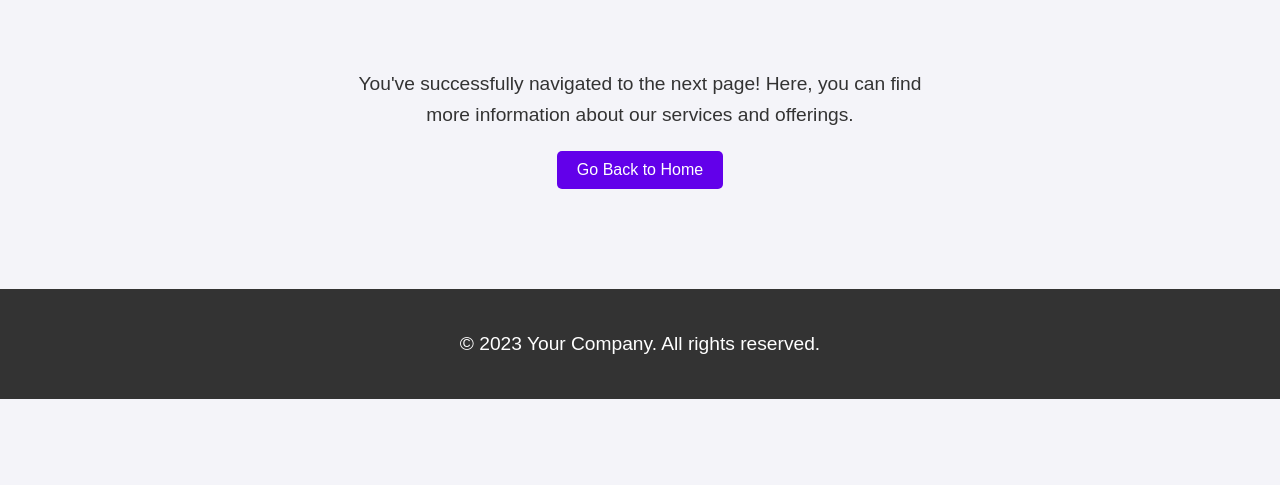
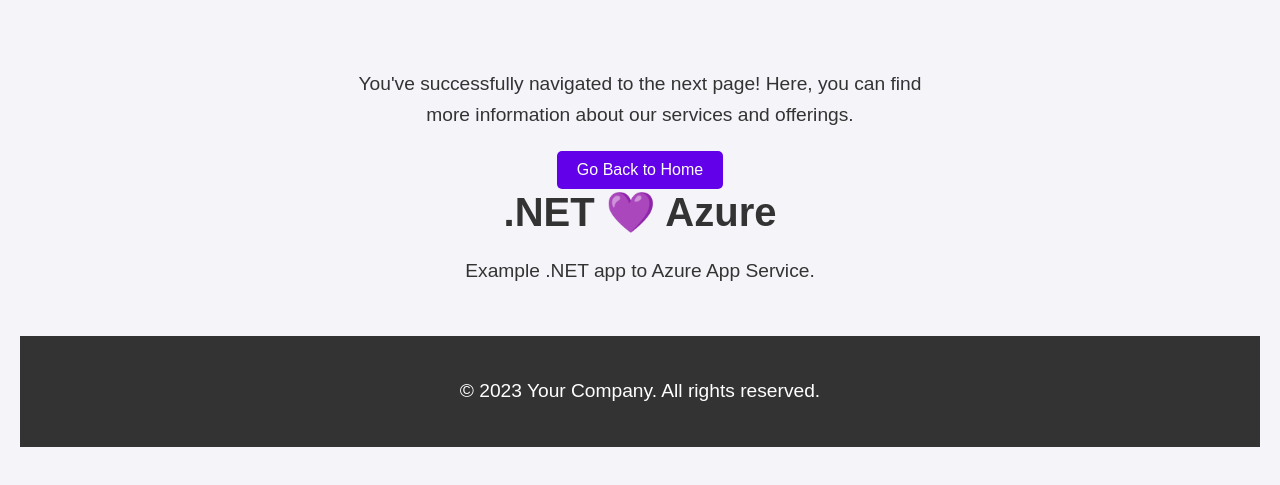
Before and after one commit to ParthS0/WebSite, a plain HTML site: page Index.html in a window 1280 px wide. Shown: the part 571-1056 px from the top of the page. Before the commit the page ends 970 px from the top, so only its background shows below. Drawn offline with Linux system fonts and the light colour scheme.

Commit message:
Modify homepage

```diff
--- a/Index.html
+++ b/Index.html
@@ -128,7 +128,10 @@
     <div class="container">
         <p>You've successfully navigated to the next page! Here, you can find more information about our services and offerings.</p>
         <a href="index.html" class="btn">Go Back to Home</a>
-    </div>
+        <div class="jumbotron">
+            <h1>.NET 💜 Azure</h1>
+            <p class="lead">Example .NET app to Azure App Service.</p>
+        </div>
     <footer>
         <p>&copy; 2023 Your Company. All rights reserved.</p>
     </footer>
```
